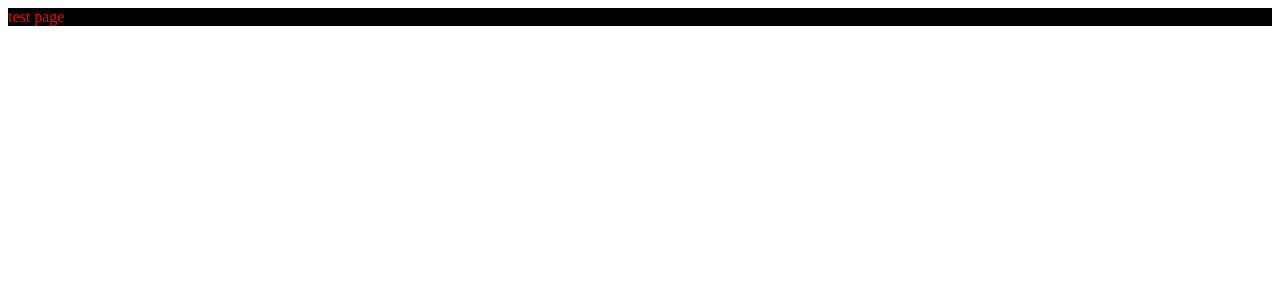
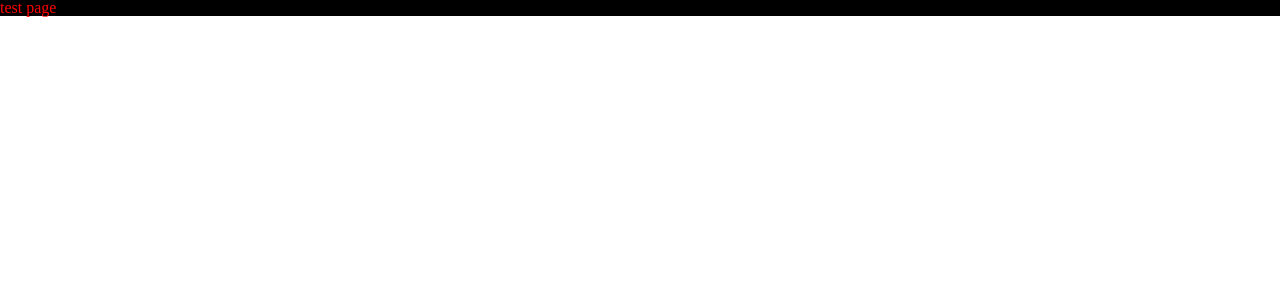
Before and after one commit to heywait/playground, a React app: page / in a window 1280 px wide. Shown: the top 300 px of the page. Built offline with nearby package versions, Linux system fonts and the light colour scheme.

Commit message:
moved Application.tsx; added reset.css;

```diff
--- a/application/Application.tsx
+++ b/src/components/application/Application.tsx
@@ -1,4 +1,5 @@
 import React from 'react';
+import '../../styles/reset.css';
 import styles from './styles.css';
 
 const Application = () => {
--- a/src/index.tsx
+++ b/src/index.tsx
@@ -1,5 +1,5 @@
 import React from 'react';
 import ReactDOM from 'react-dom';
-import Application from '../application/Application';
+import Application from './components/application/Application';
 
 ReactDOM.render(<Application />, document.getElementById('root'));
--- /dev/null
+++ b/src/styles/reset.css
@@ -0,0 +1,52 @@
+/* http://meyerweb.com/eric/tools/css/reset/
+   v5.0.1 | 20191019
+   License: none (public domain)
+*/
+
+html, body, div, span, applet, object, iframe,
+h1, h2, h3, h4, h5, h6, p, blockquote, pre,
+a, abbr, acronym, address, big, cite, code,
+del, dfn, em, img, ins, kbd, q, s, samp,
+small, strike, strong, sub, sup, tt, var,
+b, u, i, center,
+dl, dt, dd, menu, ol, ul, li,
+fieldset, form, label, legend,
+table, caption, tbody, tfoot, thead, tr, th, td,
+article, aside, canvas, details, embed,
+figure, figcaption, footer, header, hgroup,
+main, menu, nav, output, ruby, section, summary,
+time, mark, audio, video {
+    margin: 0;
+    padding: 0;
+    border: 0;
+    font-size: 100%;
+    font: inherit;
+    vertical-align: baseline;
+}
+/* HTML5 display-role reset for older browsers */
+article, aside, details, figcaption, figure,
+footer, header, hgroup, main, menu, nav, section {
+    display: block;
+}
+/* HTML5 hidden-attribute fix for newer browsers */
+*[hidden] {
+    display: none;
+}
+body {
+    line-height: 1;
+}
+menu, ol, ul {
+    list-style: none;
+}
+blockquote, q {
+    quotes: none;
+}
+blockquote:before, blockquote:after,
+q:before, q:after {
+    content: '';
+    content: none;
+}
+table {
+    border-collapse: collapse;
+    border-spacing: 0;
+}
```
Also changed, not shown: src/components/application/styles.css (renamed from application/styles.css).
